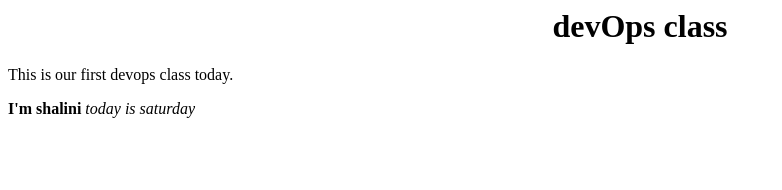
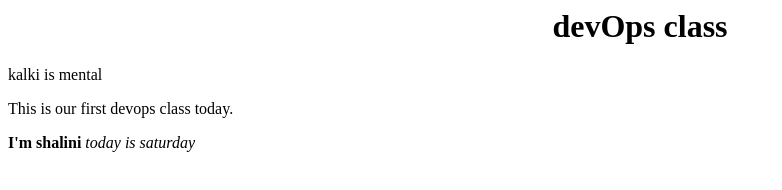
Before and after one commit to shalini227/devOps.workhop, a plain HTML site: page index.html in a window 1280 px wide. Shown: the whole page, without its empty margins (0-782 px from the left). Drawn offline with Linux system fonts and the light colour scheme.

Commit message:
Update index.html

```diff
--- a/index.html
+++ b/index.html
@@ -4,6 +4,7 @@
     </head>
     <body>
         <h1 text align="center"> devOps class</h1>
+        <p>kalki is mental</p>
         <p>This is our first devops class today.</p>
         <b>I'm shalini</b>
         <i>today is saturday</i>
```
